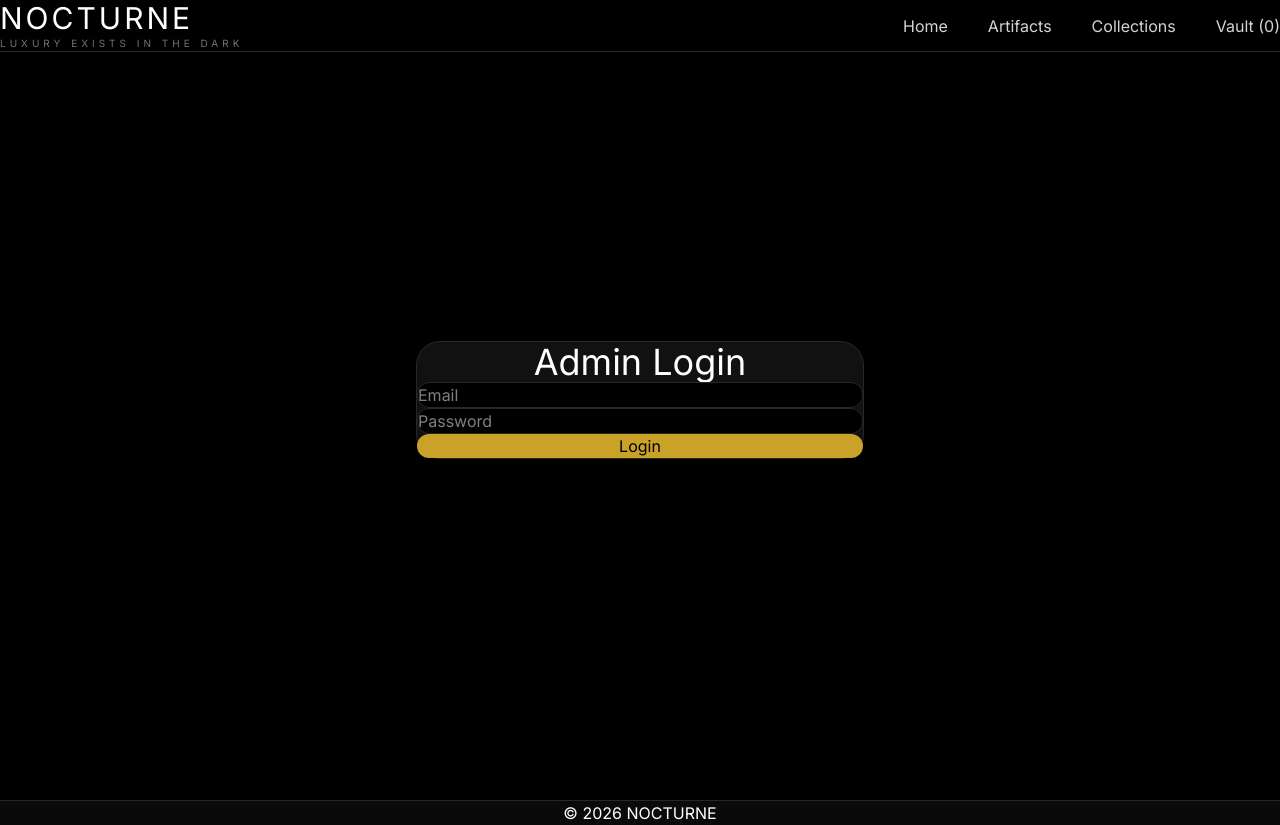
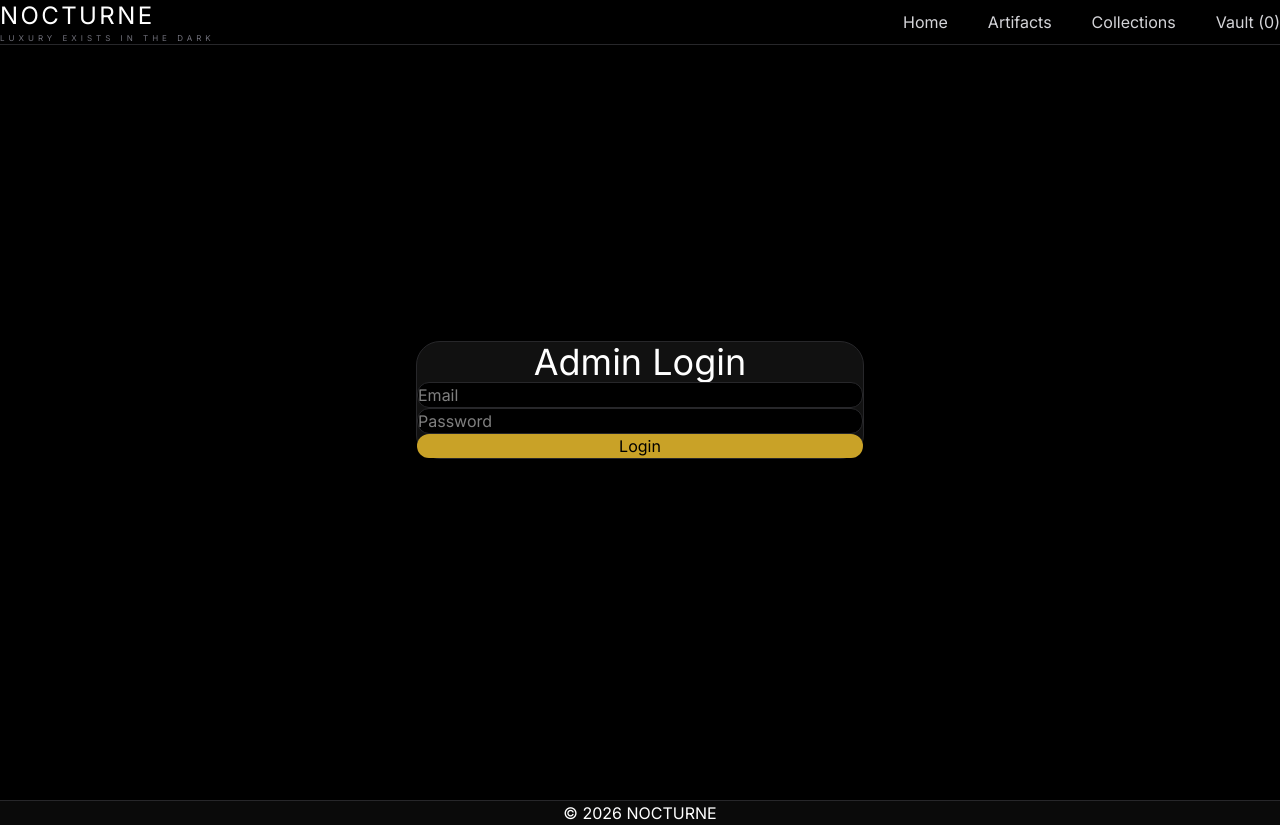
Before and after one commit to vineetgoyat/Nocturne-E--commerce-, a React (Vite) app in the folder NOCTURNE/client/: page /admin/login in a window 1280 px wide. Built offline with nearby package versions, Linux system fonts and the light colour scheme.

Commit message:
still fixing the navbar problem

```diff
--- a/NOCTURNE/client/src/components/layout/MainLayout.jsx
+++ b/NOCTURNE/client/src/components/layout/MainLayout.jsx
@@ -5,7 +5,7 @@ const MainLayout = ({ children }) => {
   return (
     <>
       <Navbar />
-      <main className="pt-32">{children}</main>
+      <main className="pt-28">{children}</main>
       <Footer />
     </>
   );
--- a/NOCTURNE/client/src/components/layout/Navbar.jsx
+++ b/NOCTURNE/client/src/components/layout/Navbar.jsx
@@ -18,16 +18,16 @@ const Navbar = () => {
         border-zinc-800
       "
     >
-      <nav className="max-w-7xl mx-auto px-6 py-5 flex justify-between items-center">
+      <nav className="max-w-7xl mx-auto px-6 py-3 flex justify-between items-center">
 
         {/* Logo */}
         <Link to="/">
           <div>
-            <h1 className="text-3xl tracking-widest text-white">
+            <h1 className="text-2xl tracking-widest text-white">
               NOCTURNE
             </h1>
 
-            <p className="text-[10px] text-zinc-500 uppercase tracking-[4px]">
+            <p className="text-[8px] text-zinc-500 uppercase tracking-[4px]">
               Luxury Exists In The Dark
             </p>
           </div>
--- a/NOCTURNE/client/src/pages/Admin/AdminDashboard.jsx
+++ b/NOCTURNE/client/src/pages/Admin/AdminDashboard.jsx
@@ -180,12 +180,15 @@ const handleLogout = () => {
   };
 
   return (
-    <section className="min-h-screen bg-black text-white px-8 pt-40 pb-20">
-      <div className="max-w-6xl mx-auto">
 
-        <div className="flex justify-between items-center mb-12">
-  <h1 className="text-6xl">
+  <section className="min-h-screen bg-black text-white">
+
+    <div className="max-w-7xl mx-auto px-6 pt-48">
+
+      <h1 className="text-6xl mb-12">
+
         Admin Dashboard
+
       </h1>
 
   <div className="grid md:grid-cols-4 gap-6 mb-16">
@@ -280,7 +283,7 @@ const handleLogout = () => {
 >
   Logout
 </button>
-</div>
+
 
         {/* Create / Edit Artifact */}
 
@@ -632,7 +635,6 @@ const handleLogout = () => {
     </table>
   </div>
 </div>
-
 </div>
     </section>
   );
```
Lines whose indentation alone changed are shown as unchanged.
